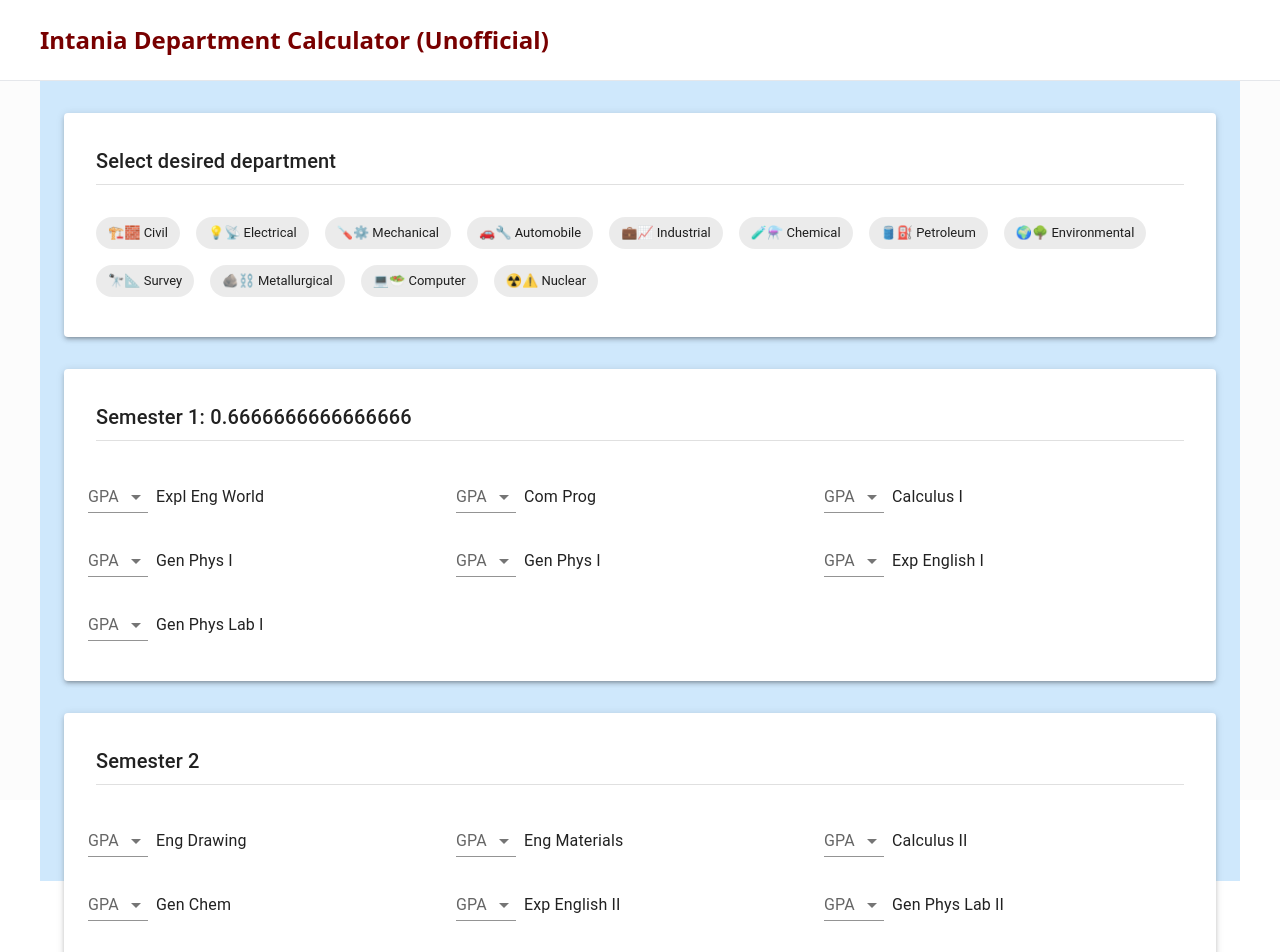
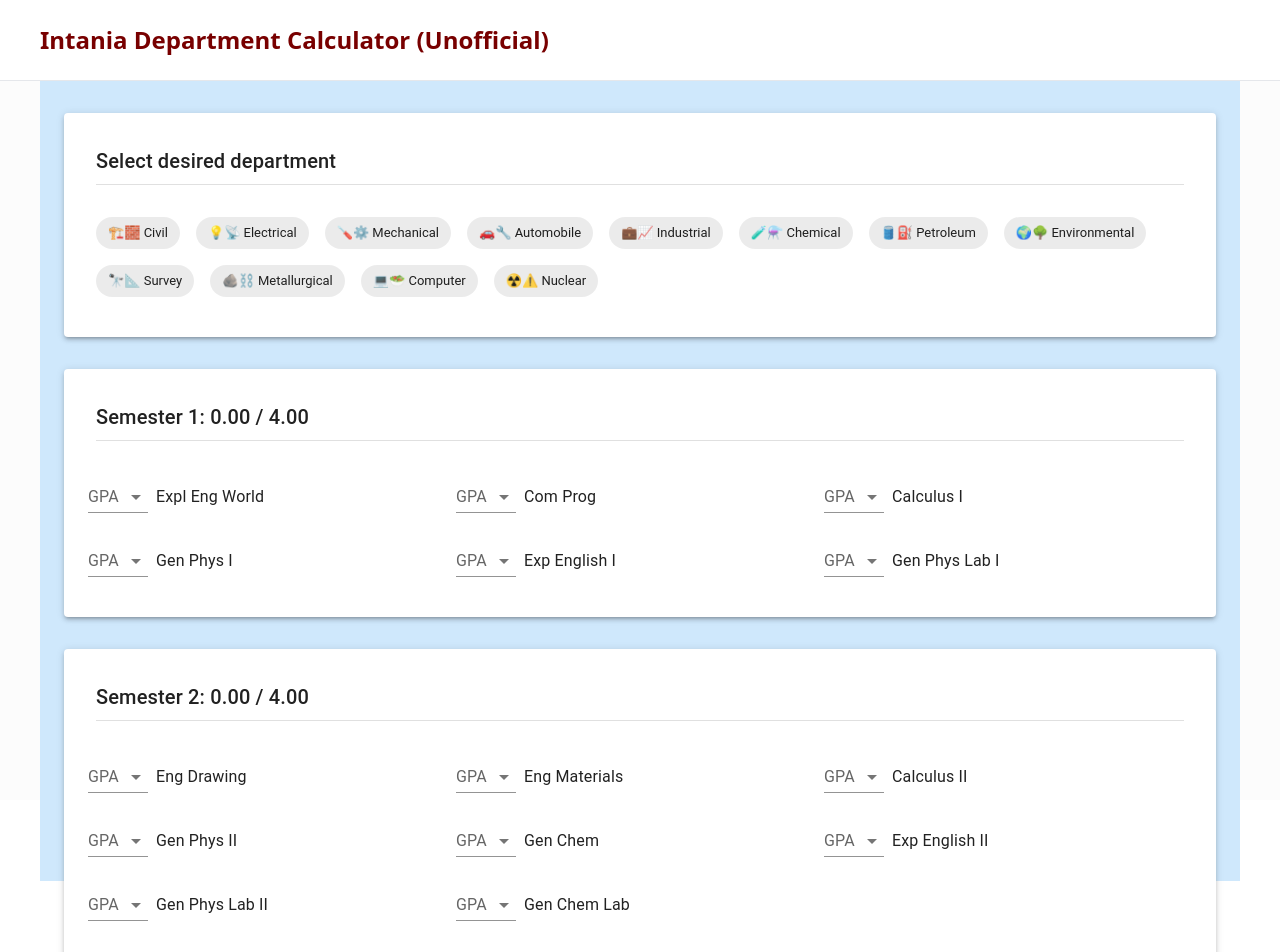
Before and after one commit to bookpanda/intania-department-calculator, a Next.js app in the folder apps/client/: page / in a window 1280 px wide. Shown: the top 952 px of the page. Built offline with nearby package versions, Linux system fonts and the light colour scheme; a web font is replaced by a local one.

Commit message:
feat: display semester gpa

```diff
--- a/apps/client/src/core/context/appProvider.tsx
+++ b/apps/client/src/core/context/appProvider.tsx
@@ -39,19 +39,35 @@ export const AppProvider: FC<PropsWithChildren> = ({ children }) => {
           (c) => c.name === course.name
         )[0];
         if (overwriteCourse) {
-          return { ...overwriteCourse, semester: course.semester };
+          return {
+            ...overwriteCourse,
+            semester: course.semester,
+            key: course.key,
+          };
         }
         return course;
       });
     });
   }, [department]);
 
-  // useEffect(() => {
-  //   let sum = 0;
-  //   for (const [key, value] of Object.entries(courses)) {
-  //     sum += value * mul[key as string];
-  //   }
-  // }, [courses]);
+  useEffect(() => {
+    let sumsem1 = 0,
+      sumsem2 = 0;
+    for (const [key, value] of Object.entries(courses)) {
+      const c = coursesList.filter((c) => c.key === key)[0];
+      if (c.semester === 1) {
+        sumsem1 += value * c.credits;
+      } else if (c.semester === 2) {
+        sumsem2 += value * c.credits;
+      }
+    }
+    setGpa((gpa) => {
+      return {
+        sem1: { earnedCredits: sumsem1, totalCredits: gpa.sem1.totalCredits },
+        sem2: { earnedCredits: sumsem2, totalCredits: gpa.sem2.totalCredits },
+      };
+    });
+  }, [courses]);
 
   return (
     <AppContext.Provider
--- a/apps/client/src/core/data.ts
+++ b/apps/client/src/core/data.ts
@@ -1,140 +1,4 @@
-import { ChangeTypeOfKeys } from ".";
 import { coursesConst } from "./const";
-import { baseCourses } from "./context/appContext";
-
-type weightsType = {
-  base: typeof baseCourses;
-  [key: string]: Partial<typeof baseCourses>;
-};
-
-// export const weights: weightsType = {
-//   base: {
-//     engDrawing: 3,
-//     engMaterials: 3,
-//     explEngWorld: 3,
-//     comProg: 3,
-//     calculusI: 3,
-//     calculusII: 3,
-//     physicsI: 3,
-//     physicsII: 3,
-//     chem: 3,
-//     expEngI: 3,
-//     expEngII: 3,
-//     physLabI: 1,
-//     physLabII: 1,
-//     chemLab: 1,
-//   },
-//   civil: {},
-//   electrical: { calculusI: 6, calculusII: 6, physicsII: 6 },
-//   mechanical: {},
-//   automobile: {},
-//   industrial: {
-//     engDrawing: 4,
-//     engMaterials: 4,
-//     comProg: 5,
-//     explEngWorld: 1,
-//     calculusI: 5,
-//     calculusII: 5,
-//     physicsI: 2,
-//     physicsII: 2,
-//     chem: 2,
-//   },
-//   chemical: {},
-//   petroleum: { comProg: 4, expEngI: 4, expEngII: 4 },
-//   environmental: { physLabI: 2, physLabII: 2, chemLab: 2 },
-//   survey: { comProg: 6, calculusI: 6, calculusII: 6 },
-//   metallurgical: {},
-//   computer: { comProg: 9 },
-//   nuclear: {},
-// };
-
-// export const detailedCourses: ChangeTypeOfKeys<
-//   typeof baseCourses,
-//   keyof typeof baseCourses,
-//   { name: string; credits: number; semester: number }
-// > = {
-//   engDrawing: {
-//     name: "Eng Drawing",
-//     credits: weights.base.engDrawing,
-//     semester: 2,
-//   },
-//   engMaterials: {
-//     name: "Eng Materials",
-//     credits: weights.base.engMaterials,
-//     semester: 2,
-//   },
-//   explEngWorld: {
-//     name: "Expl Eng World",
-//     credits: weights.base.explEngWorld,
-//     semester: 1,
-//   },
-//   comProg: {
-//     name: "Com Prog",
-//     credits: weights.base.comProg,
-//     semester: 1,
-//   },
-//   calculusI: {
-//     name: "Calculus I",
-//     credits: weights.base.calculusI,
-//     semester: 1,
-//   },
-//   calculusII: {
-//     name: "Calculus II",
-//     credits: weights.base.calculusII,
-//     semester: 2,
-//   },
-//   physicsI: {
-//     name: "Gen Phys I",
-//     credits: weights.base.physicsI,
-//     semester: 1,
-//   },
-//   physicsII: {
-//     name: "Gen Phys II",
-//     credits: weights.base.physLabII,
-//     semester: 2,
-//   },
-//   chem: {
-//     name: "Gen Chem",
-//     credits: weights.base.chem,
-//     semester: 2,
-//   },
-//   expEngI: {
-//     name: "Exp English I",
-//     credits: weights.base.expEngI,
-//     semester: 1,
-//   },
-//   expEngII: {
-//     name: "Exp English II",
-//     credits: weights.base.expEngII,
-//     semester: 2,
-//   },
-//   physLabI: {
-//     name: "Gen Phys Lab I",
-//     credits: weights.base.physLabI,
-//     semester: 1,
-//   },
-//   physLabII: {
-//     name: "Gen Phys Lab II",
-//     credits: weights.base.physLabII,
-//     semester: 2,
-//   },
-//   chemLab: {
-//     name: "Gen Chem Lab",
-//     credits: weights.base.chemLab,
-//     semester: 2,
-//   },
-// };
-
-// export const coursesList: {
-//   name: string;
-//   credits: number;
-//   semester: number;
-// }[] = [];
-// export const nameToKey: { [key: string]: string } = {};
-// for (const [key, value] of Object.entries(detailedCourses)) {
-//   coursesList.push(value);
-//   nameToKey[value.name] = key;
-// }
 
 export const departments = [
   {
@@ -208,71 +72,85 @@ export const departments = [
 export const coursesList = [
   {
     name: coursesConst.engDrawing.name,
+    key: coursesConst.engDrawing.key,
     credits: coursesConst.engDrawing.credits,
     semester: coursesConst.engDrawing.semester,
   },
   {
     name: coursesConst.engMaterials.name,
+    key: coursesConst.engMaterials.key,
     credits: coursesConst.engMaterials.credits,
     semester: coursesConst.engMaterials.semester,
   },
   {
     name: coursesConst.explEngWorld.name,
+    key: coursesConst.explEngWorld.key,
     credits: coursesConst.explEngWorld.credits,
     semester: coursesConst.explEngWorld.semester,
   },
   {
     name: coursesConst.comProg.name,
+    key: coursesConst.comProg.key,
     credits: coursesConst.comProg.credits,
     semester: coursesConst.comProg.semester,
   },
   {
     name: coursesConst.calculusI.name,
+    key: coursesConst.calculusI.key,
     credits: coursesConst.calculusI.credits,
     semester: coursesConst.calculusI.semester,
   },
   {
     name: coursesConst.calculusII.name,
+    key: coursesConst.calculusII.key,
     credits: coursesConst.calculusII.credits,
     semester: coursesConst.calculusII.semester,
   },
   {
     name: coursesConst.physicsI.name,
+    key: coursesConst.physicsI.key,
     credits: coursesConst.physicsI.credits,
     semester: coursesConst.physicsI.semester,
   },
   {
-    name: coursesConst.physicsI.name,
-    credits: coursesConst.physicsI.credits,
-    semester: coursesConst.physicsI.semester,
+    name: coursesConst.physicsII.name,
+    key: coursesConst.physicsII.key,
+    credits: coursesConst.physicsII.credits,
+    semester: coursesConst.physicsII.semester,
   },
   {
     name: coursesConst.chem.name,
+    key: coursesConst.chem.key,
     credits: coursesConst.chem.credits,
     semester: coursesConst.chem.semester,
   },
   {
     name: coursesConst.expEngI.name,
+    key: coursesConst.expEngI.key,
     credits: coursesConst.expEngI.credits,
     semester: coursesConst.expEngI.semester,
   },
   {
     name: coursesConst.expEngII.name,
+    key: coursesConst.expEngII.key,
     credits: coursesConst.expEngII.credits,
     semester: coursesConst.expEngII.semester,
   },
   {
     name: coursesConst.physLabI.name,
+    key: coursesConst.physLabI.key,
     credits: coursesConst.physLabI.credits,
     semester: coursesConst.physLabI.semester,
   },
   {
     name: coursesConst.physLabII.name,
+    key: coursesConst.physLabII.key,
     credits: coursesConst.physLabII.credits,
     semester: coursesConst.physLabII.semester,
   },
   {
     name: coursesConst.chemLab.name,
+    key: coursesConst.chemLab.key,
     credits: coursesConst.chemLab.credits,
     semester: coursesConst.chemLab.semester,
   },
--- a/apps/client/src/core/index.ts
+++ b/apps/client/src/core/index.ts
@@ -1,12 +1 @@
 export * from "./data";
-
-export type ChangeTypeOfKeys<
-  T extends object,
-  Keys extends keyof T,
-  NewType
-> = {
-  // Loop to every key. We gonna check if the key
-  // is assignable to Keys. If yes, change the type.
-  // Else, retain the type.
-  [key in keyof T]: key extends Keys ? NewType : T[key];
-};
--- a/apps/client/src/modules/Semester/Semester.tsx
+++ b/apps/client/src/modules/Semester/Semester.tsx
@@ -1,3 +1,4 @@
+import { useAppContext } from "$core/context/appContext";
 import { coursesList } from "$core/index";
 import { Divider, Grid, Paper, Typography } from "@mui/material";
 import { FC } from "react";
@@ -7,12 +8,14 @@ import { GradeInput } from "./GradeInput";
 export const Semester: FC = () => {
   const sem1Subjects = coursesList.filter((item) => item.semester === 1);
   const sem2Subjects = coursesList.filter((item) => item.semester === 2);
+  const { gpa } = useAppContext();
   return (
     <>
       <Paper elevation={3} sx={{ marginTop: 4 }}>
         <div className="w-full p-8">
           <Typography variant="h6" gutterBottom>
-            Semester 1: {2 / 3}
+            Semester 1:{" "}
+            {(gpa.sem1.earnedCredits / gpa.sem1.totalCredits).toFixed(2)} / 4.00
           </Typography>
           <Divider variant="fullWidth" sx={{ marginBottom: 4 }} />
           <Grid container spacing={2}>
@@ -27,7 +30,8 @@ export const Semester: FC = () => {
       <Paper elevation={3} sx={{ marginTop: 4 }}>
         <div className="w-full p-8">
           <Typography variant="h6" gutterBottom>
-            Semester 2
+            Semester 2:{" "}
+            {(gpa.sem2.earnedCredits / gpa.sem2.totalCredits).toFixed(2)} / 4.00
           </Typography>
           <Divider variant="fullWidth" sx={{ marginBottom: 4 }} />
           <Grid container spacing={2}>
```
